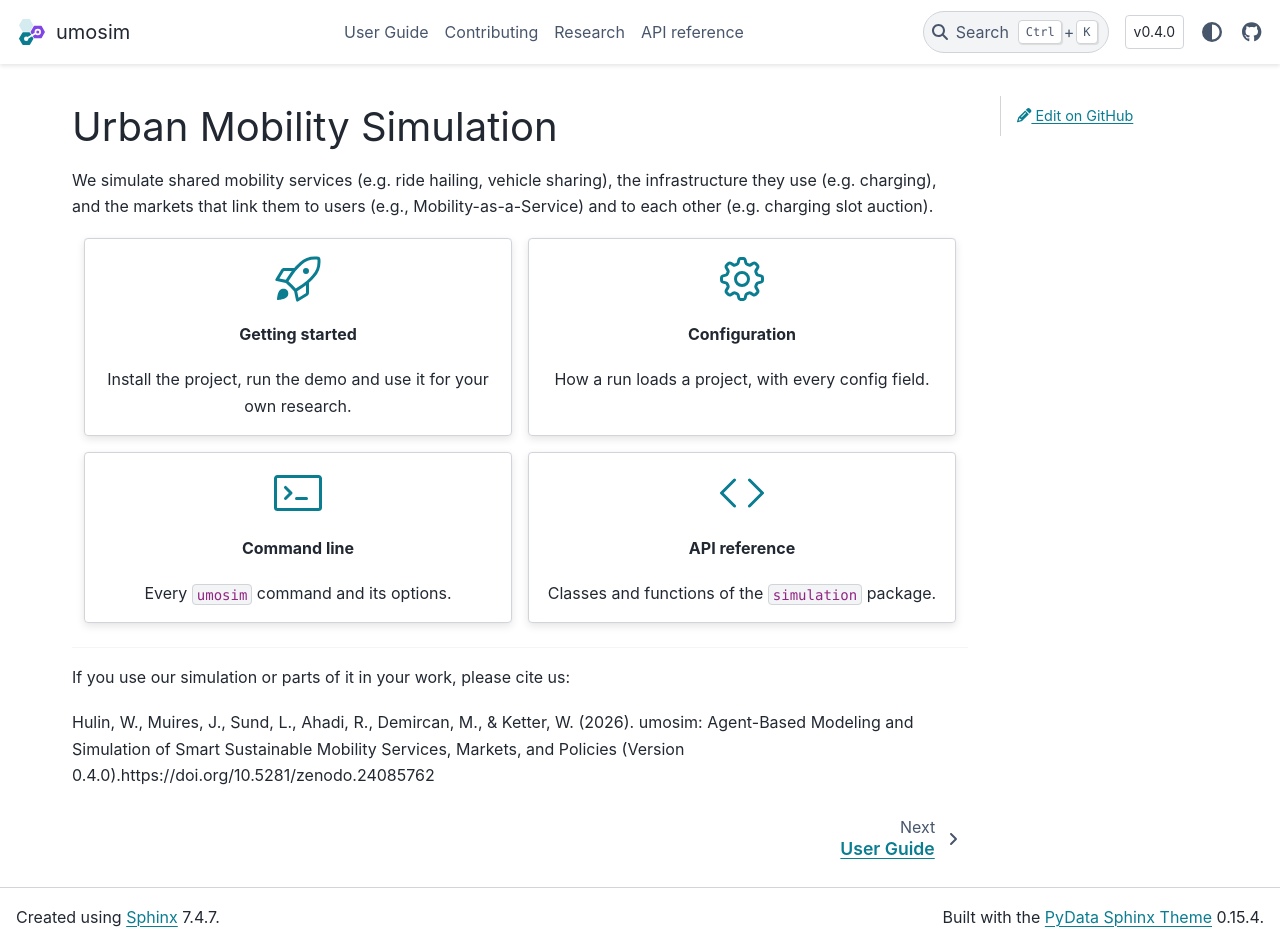
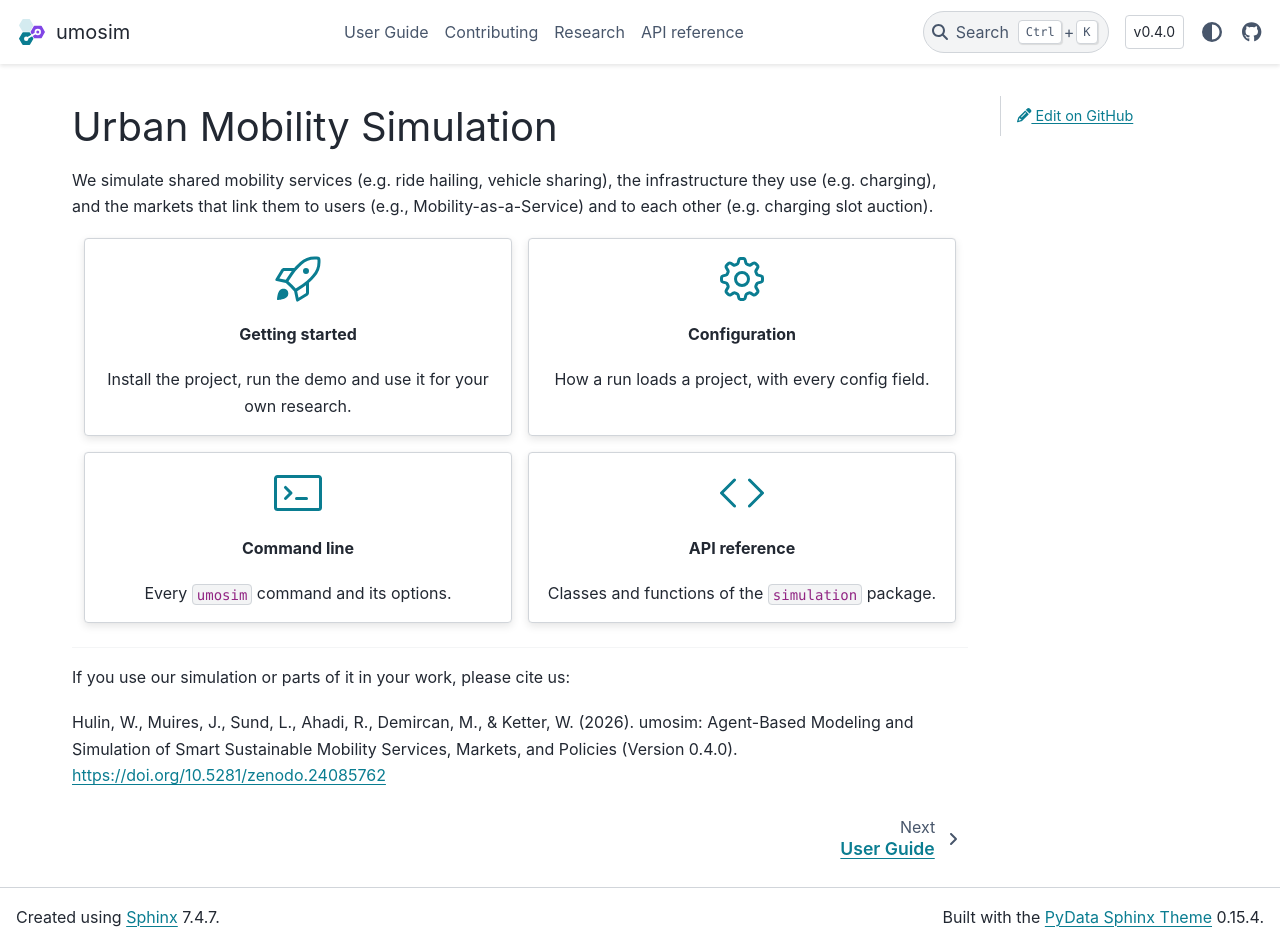
Before and after one commit to IS3UniCologne/urban-mobility-simulation, a Sphinx documentation site: the page built from docs/index.md, in a window 1280 px wide and 946 px high. Built offline with Sphinx 7.4.7 and the PyData theme 0.15.4, drawn with Linux system fonts in a browser that asks for light colours; the version number is read from the project's files by our own code; part of the change alters nothing that is shown.

````diff
--- a/docs/index.md
+++ b/docs/index.md
@@ -58,7 +58,7 @@ Classes and functions of the `simulation` package.
 
 If you use our simulation or parts of it in your work, please cite us:
 
-Hulin, W., Muires, J., Sund, L., Ahadi, R., Demircan, M., & Ketter, W. (2026). umosim: Agent-Based Modeling and Simulation of Smart Sustainable Mobility Services, Markets, and Policies (Version {{ release }}).https://doi.org/10.5281/zenodo.24085762
+Hulin, W., Muires, J., Sund, L., Ahadi, R., Demircan, M., & Ketter, W. (2026). umosim: Agent-Based Modeling and Simulation of Smart Sustainable Mobility Services, Markets, and Policies (Version {{ release }}). [https://doi.org/10.5281/zenodo.24085762](https://doi.org/10.5281/zenodo.24085762)
 
 ```{toctree}
 :hidden:
````
